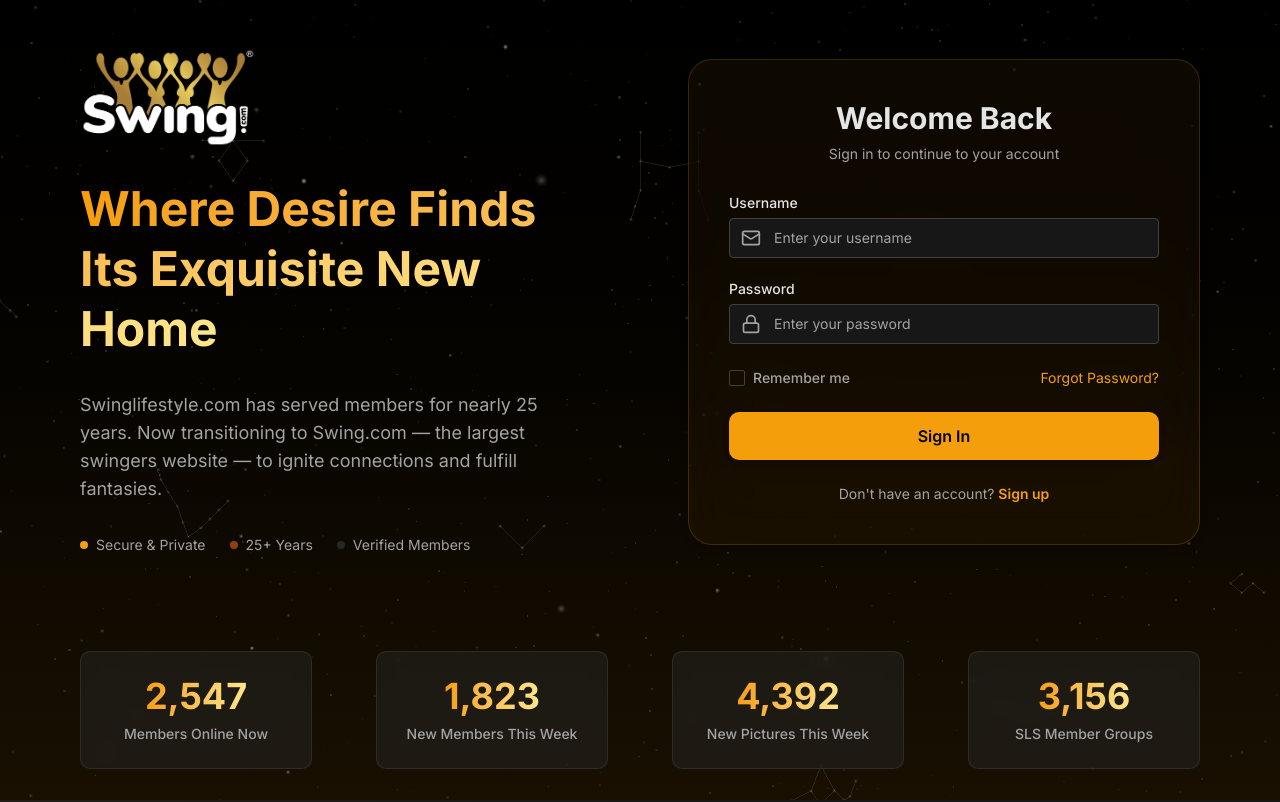
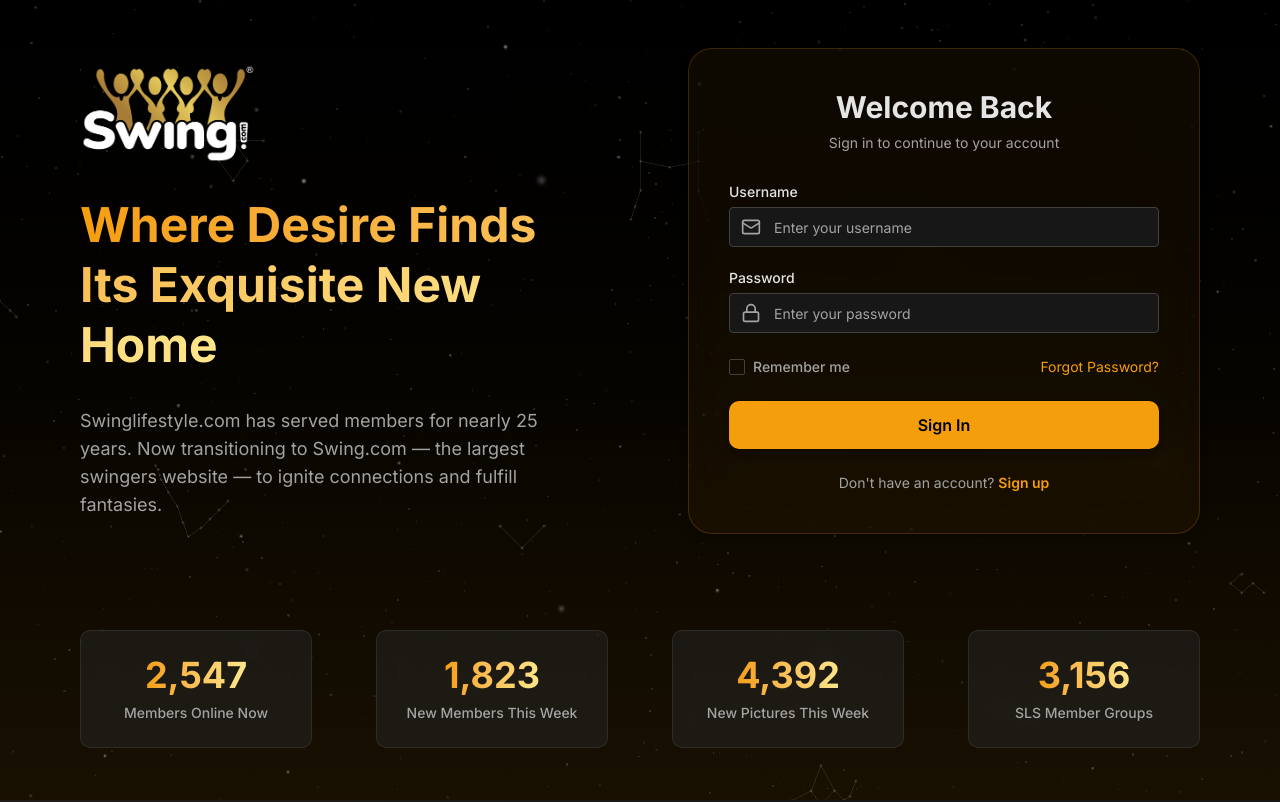
Before and after one commit to mysleekdesigns/swing-lp, a Next.js app: page / in a window 1280 px wide. Shown: the top 802 px of the page. Built offline with nearby package versions, Linux system fonts and the light colour scheme.

Commit message:
updated hero

```diff
--- a/src/components/sections/HeroSection.tsx
+++ b/src/components/sections/HeroSection.tsx
@@ -46,27 +46,6 @@ export function HeroSection() {
             >
               Swinglifestyle.com has served members for nearly 25 years. Now transitioning to Swing.com — the largest swingers website — to ignite connections and fulfill fantasies.
             </motion.p>
-
-            {/* Trust badges - cleaner */}
-            <motion.div
-              initial={{ opacity: 0 }}
-              animate={{ opacity: 1 }}
-              transition={{ duration: 0.5, delay: 0.3 }}
-              className="flex items-center justify-center lg:justify-start gap-6 text-sm text-muted-foreground"
-            >
-              <div className="flex items-center gap-2">
-                <div className="h-2 w-2 rounded-full bg-primary" />
-                <span>Secure & Private</span>
-              </div>
-              <div className="flex items-center gap-2">
-                <div className="h-2 w-2 rounded-full bg-accent" />
-                <span>25+ Years</span>
-              </div>
-              <div className="flex items-center gap-2">
-                <div className="h-2 w-2 rounded-full bg-secondary" />
-                <span>Verified Members</span>
-              </div>
-            </motion.div>
           </div>
 
           {/* Right Column - Login Form */}
```
